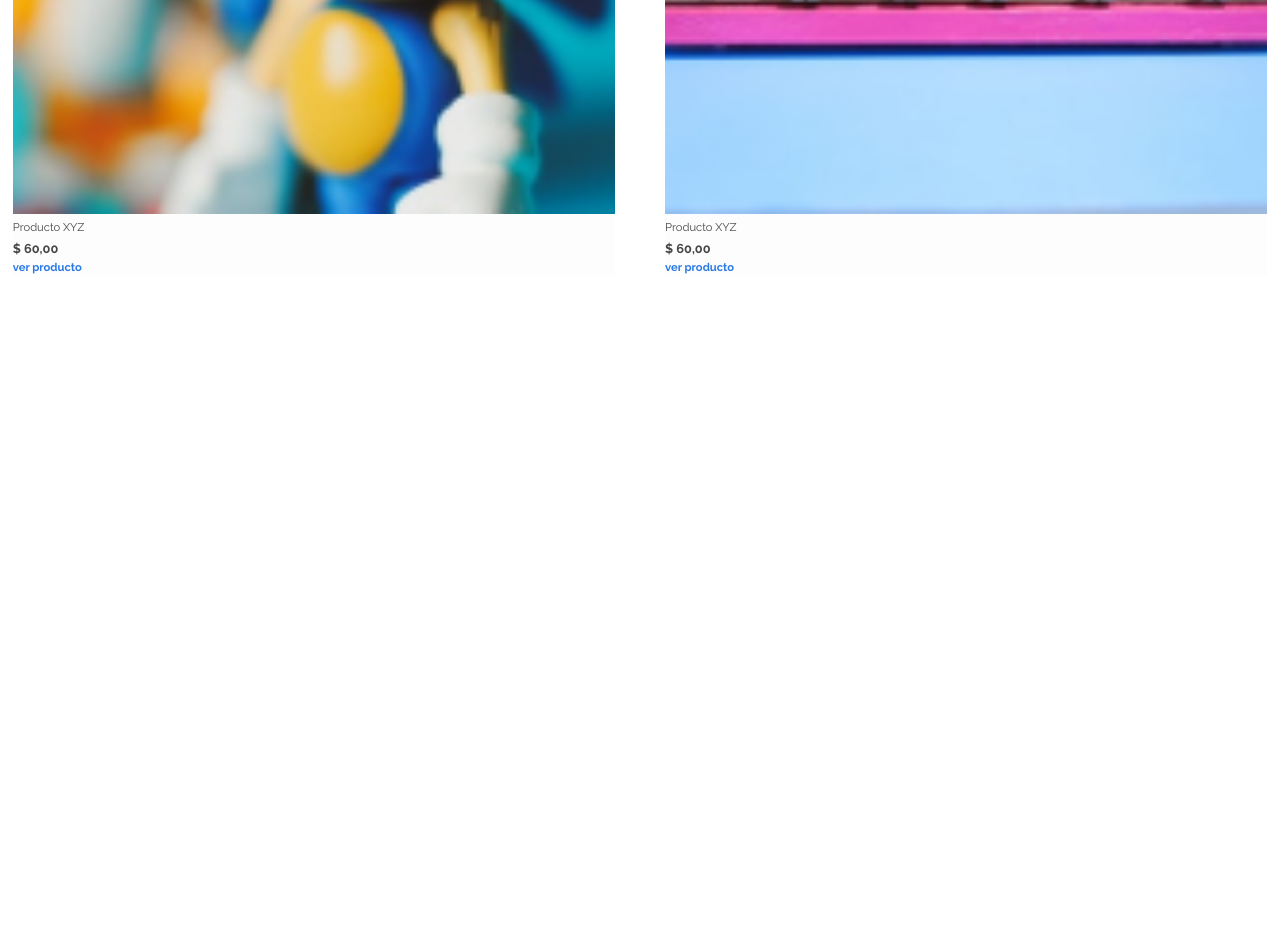
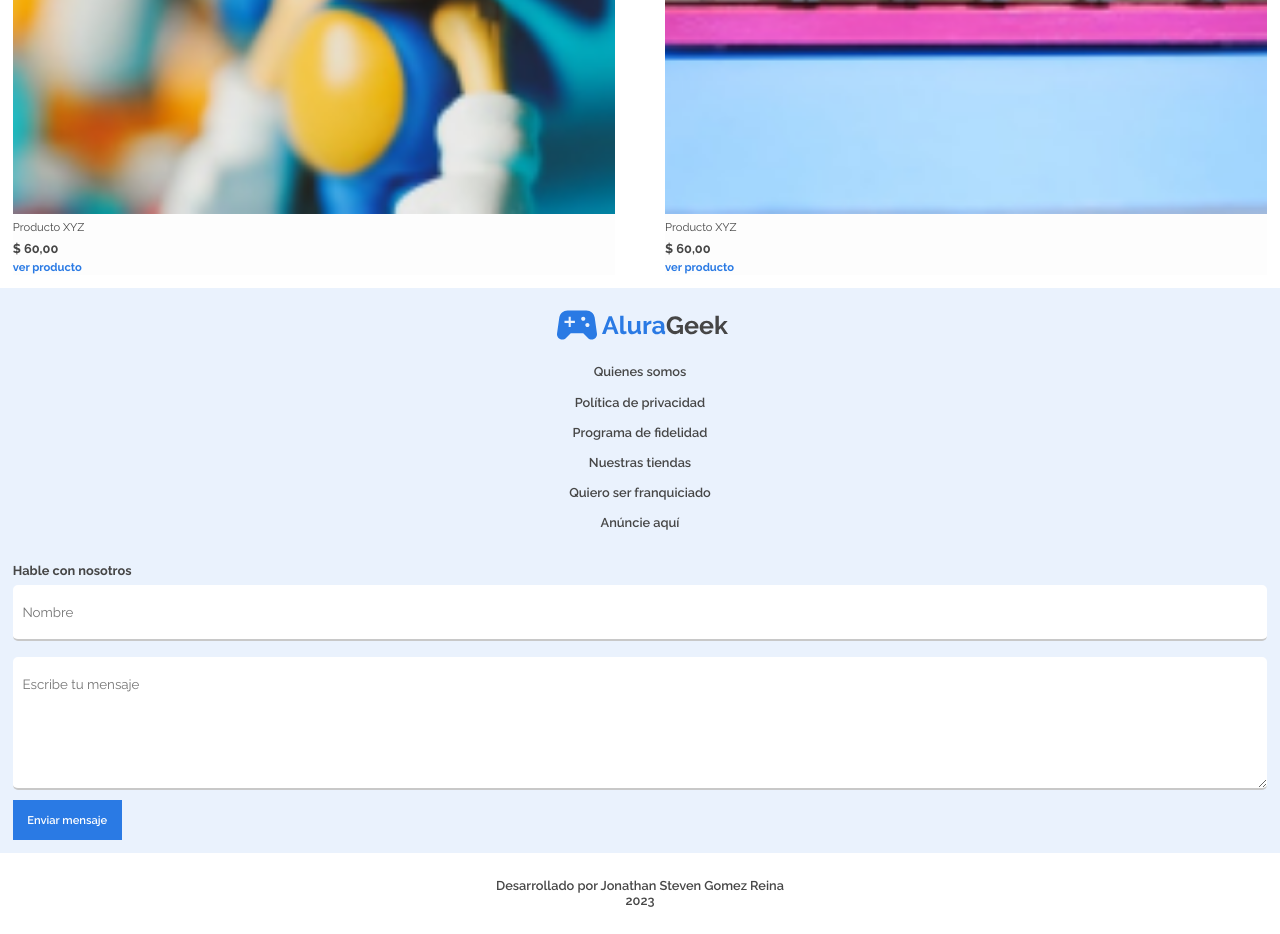
Before and after one commit to jhonreina/E-commerce--alura, a plain HTML site: page index.html in a window 1280 px wide. Shown: the part 4544-5478 px from the top of the page. Before the commit the page ends 4844 px from the top, so only its background shows below. Drawn offline with Linux system fonts and the light colour scheme.

Commit message:
contacto-formulario-footer

```diff
--- /dev/null
+++ b/assets/CSS/contacto/contacto-item.css
@@ -0,0 +1,7 @@
+.contacto__item a{
+    color: #464646;
+    text-decoration: none;
+    font-size: 0.8rem;
+    font-weight: 600;
+    margin-bottom: 0.8rem;
+}
--- /dev/null
+++ b/assets/CSS/contacto/contacto-lista.css
@@ -0,0 +1,6 @@
+.contacto__lista li{
+    text-align: center;
+    margin-top: 0.7rem;
+    list-style: none;
+
+}
--- /dev/null
+++ b/assets/CSS/contacto/contacto.css
@@ -0,0 +1,5 @@
+.contacto{
+    display: flex;
+    flex-direction: column;
+    align-items: center;
+}
--- /dev/null
+++ b/assets/CSS/footer/footer-rodape.css
@@ -0,0 +1,4 @@
+.footer__rodape{
+    color: #464646;
+    font-weight: 600;
+}
--- /dev/null
+++ b/assets/CSS/footer/footer.css
@@ -0,0 +1,5 @@
+.footer {
+    padding: 1.6rem;
+    font-size: 0.8rem;
+    text-align: center;
+}
--- /dev/null
+++ b/assets/CSS/formulario/fomulario-form.css
@@ -0,0 +1,3 @@
+.fomulario__form{
+    margin-top: 0.4rem;
+}
--- /dev/null
+++ b/assets/CSS/formulario/formulario-btn.css
@@ -0,0 +1,10 @@
+.formulario__btn {
+    background-color: #2A7AE4;
+    color: #FFF;
+    border: none;
+    padding: 0.8rem 0.9rem;
+    font-size: 0.7rem;
+    font-family: 'Raleway', sans-serif;
+    font-weight: 600;
+    margin-bottom: 0.8rem;
+}
--- /dev/null
+++ b/assets/CSS/formulario/formulario-input.css
@@ -0,0 +1,23 @@
+.formulario__input {
+    width: 100%;
+    height: 56px;
+    border: none;
+    color: #464646;
+    font-family: 'Raleway', sans-serif;
+    border-radius: 5px;
+    -webkit-border-radius: 5px;
+    -moz-border-radius: 5px;
+    -ms-border-radius: 5px;
+    -o-border-radius: 5px;
+    margin-bottom: 1rem;
+    padding-left: 0.6rem;
+    border-bottom: 2px solid #C8C8C8;
+    outline: none;
+}
+
+.formulario__input:focus {
+    border-bottom: 2px solid #2A7AE4;
+    font-family: 'Raleway', sans-serif;
+    color: #464646;
+    background: #fff;
+}
--- /dev/null
+++ b/assets/CSS/formulario/formulario-textarea.css
@@ -0,0 +1,23 @@
+.formulario__textarea {
+    width: 100%;
+    height: 133px;
+    border: none;
+    color: #464646;
+    font-family: 'Raleway', sans-serif;
+    border-radius: 5px;
+    -webkit-border-radius: 5px;
+    -moz-border-radius: 5px;
+    -ms-border-radius: 5px;
+    -o-border-radius: 5px;
+    margin-bottom: 0.4rem;
+    padding: 1.2rem 0.6rem;
+    border-bottom: 2px solid #C8C8C8;
+    outline: none;
+}
+
+.formulario__textarea:focus {
+    border-bottom: 2px solid #2A7AE4;
+    font-family: 'Raleway', sans-serif;
+    color: #464646;
+    background: #fff;
+}
--- /dev/null
+++ b/assets/CSS/formulario/formulario-title.css
@@ -0,0 +1,4 @@
+.formulario__title{
+    font-size: 0.8rem;
+    font-weight: bold;
+}
--- /dev/null
+++ b/assets/CSS/formulario/formulario.css
@@ -0,0 +1,3 @@
+.formulario{
+    margin-top: 2rem;
+}
--- a/index.html
+++ b/index.html
@@ -21,6 +21,17 @@
     <link rel="stylesheet" href="./assets/CSS/productos/producto-titulo.css">
     <link rel="stylesheet" href="./assets/CSS/productos/producto-precio.css">
     <link rel="stylesheet" href="./assets/CSS/productos/producto-ver.css">
+    <link rel="stylesheet" href="./assets/CSS/contacto/contacto.css">
+    <link rel="stylesheet" href="./assets/CSS/contacto/contacto-lista.css">
+    <link rel="stylesheet" href="./assets/CSS/contacto/contacto-item.css">
+    <link rel="stylesheet" href="./assets/CSS/formulario/formulario.css">
+    <link rel="stylesheet" href="./assets/CSS/formulario/formulario-title.css">
+    <link rel="stylesheet" href="./assets/CSS/formulario/fomulario-form.css">
+    <link rel="stylesheet" href="./assets/CSS/formulario/formulario-input.css">
+    <link rel="stylesheet" href="./assets/CSS/formulario/formulario-textarea.css">
+    <link rel="stylesheet" href="./assets/CSS/formulario/formulario-btn.css">
+    <link rel="stylesheet" href="./assets/CSS/footer/footer.css">
+    <link rel="stylesheet" href="./assets/CSS/footer/footer-rodape.css">
     <link href="https://fonts.googleapis.com/css2?family=Raleway:wght@100;400;600;700;800;900&display=swap"
         rel="stylesheet">
     <title>e-commerce</title>
@@ -169,6 +180,33 @@
                </div>
            </section>
     </main>
+    <section class="container__footer">
+        <section class="contacto">
+            <img src="./assets/IMG/Logo (1).svg" alt="logo2">
+            <ul class="contacto__lista">
+                <li class="contacto__item"><a href="#">Quienes somos</a></li>
+                <li class="contacto__item"><a href="#">Política de privacidad</a></li>
+                <li class="contacto__item"><a href="#">Programa de fidelidad</a></li>
+                <li class="contacto__item"><a href="#">Nuestras tiendas</a></li>
+                <li class="contacto__item"><a href="#">Quiero ser franquiciado</a></li>
+                <li class="contacto__item"><a href="#">Anúncie aquí</a></li>
+            </ul>
+        </section>
+        <section class="formulario">
+            <h2 class="formulario__title">Hable con nosotros</h2>
+            <form class="fomulario__form">
+                <input type="text" placeholder="Nombre" class="formulario__input">
+                <textarea name="mensaje" id="mensaje" cols="30" rows="10" class="formulario__textarea" placeholder="Escribe tu mensaje"></textarea>
+                <button type="submit" class="formulario__btn">Enviar mensaje</button>
+            </form>
+        </section>
+    </section>
+   <footer class="footer">
+       <div class="footer__rodape">
+           <p>Desarrollado por Jonathan Steven Gomez Reina</p>
+           <p>2023</p>
+       </div>
+   </footer>
 </body>
 
 </html>
--- a/style.css
+++ b/style.css
@@ -54,6 +54,13 @@
 }
 
 .container{
-    padding: 0.8rem;
+    padding: 0.8rem 0.8rem 0 0.8rem ;
     color: #464646;
 }
+
+.container__footer{
+    padding: 0.8rem 0.8rem 0 0.8rem ;
+    color: #464646;
+    background-color: #EAF2FD;
+
+}
```
Also changed, not shown: assets/IMG/Logo (1).svg (added), assets/IMG/Logo2.png (added).
